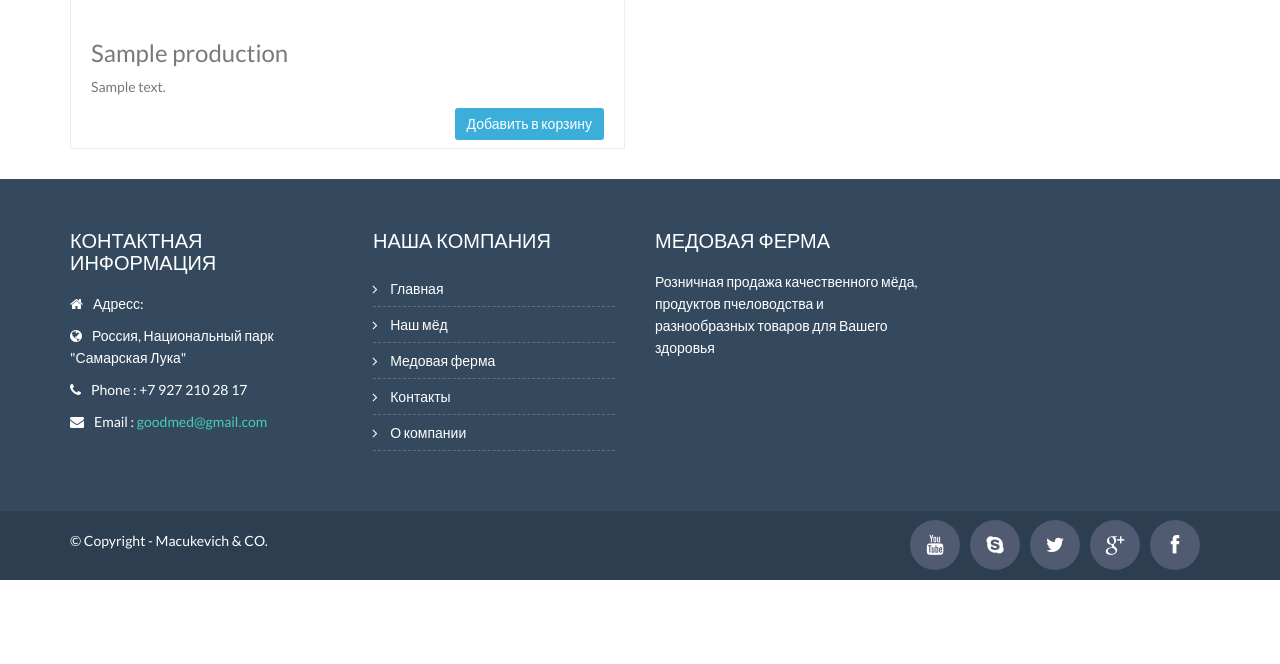
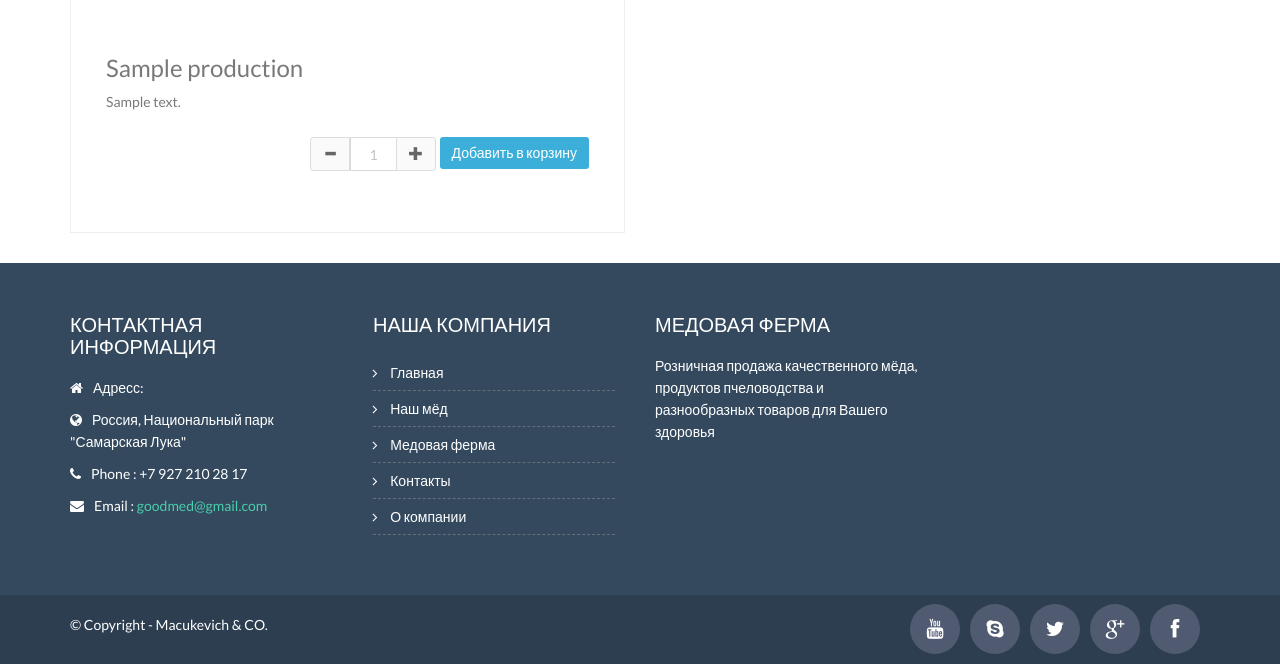
Before and after one commit to doncu/shop, a Flask app: page /production/ in a window 1280 px wide. Shown: the part 587-1251 px from the top of the page. Before the commit the page ends 1167 px from the top, so only its background shows below. Run offline with Flask 2, Linux system fonts and the light colour scheme; tables that the repository leaves empty hold one stand-in row (values such as "Sample post"); parts of the project's set-up code (start-up, migrations or seed data) failed here and were passed over; some libraries are stand-ins or nearby versions.

Commit message:
добавил кнопку + - количество товара на странице "Наш мёд"

```diff
--- a/static/css/style.css
+++ b/static/css/style.css
@@ -1078,7 +1078,7 @@ section.contact-infos {
     opacity: .7;
     margin-right: 4px;
 }
-.blog-content { padding: 20px }
+.blog-content { padding: 35px }
 .video-container {
     position: relative;
     padding-bottom: 56.25%;
--- /dev/null
+++ b/static/js/custombutton.js
@@ -0,0 +1,16 @@
+$(document).on('click', '.number-spinner button', function () {
+	var btn = $(this),
+		oldValue = btn.closest('.number-spinner').find('input').val().trim(),
+		newVal = 0;
+
+	if (btn.attr('data-dir') == 'up') {
+		newVal = parseInt(oldValue) + 1;
+	} else {
+		if (oldValue > 1) {
+			newVal = parseInt(oldValue) - 1;
+		} else {
+			newVal = 1;
+		}
+	}
+	btn.closest('.number-spinner').find('input').val(newVal);
+});
--- a/templates/production.html
+++ b/templates/production.html
@@ -16,7 +16,6 @@
     <link href="{{ url_for ('static', filename='assets/bxslider/jquery.bxslider.css')}}" rel="stylesheet" />
     <link rel="stylesheet" href="{{ url_for ('static', filename='css/animate.css')}}">
     <link href='http://fonts.googleapis.com/css?family=Lato' rel='stylesheet' type='text/css'>
-
 
     <!-- Custom styles for this template -->
     <link href="{{ url_for ('static', filename='css/style.css')}}" rel="stylesheet">
@@ -66,8 +65,23 @@
               <div class="blog-content">
                 <h3>{{ item.title }}</h3>
                 <p>{{ item.description }}</p>
-                <button type="submit" class="btn btn-primary pull-right">Добавить в корзину</button>
-                <br />
+                  <div class="Purchase" style="margin-top: 5%; margin-bottom: 5%">
+                      <div class="col-xs-5 col-xs-offset-5" style="margin-left: 35%; padding-right: 0; width: 30%">
+                          <div class="input-group number-spinner">
+                              <span class="input-group-btn">
+                                  <button class="btn btn-default" data-dir="dwn"><span class="glyphicon glyphicon-minus"></span></button>
+                              </span>
+                              <input type="text" class="form-control text-center" value="1" style="width: 180%">
+                              <span class="input-group-btn">
+                                  <button class="btn btn-default" data-dir="up"><span class="glyphicon glyphicon-plus"></span></button>
+                              </span>
+                          </div>
+                      </div>
+                      <button type="submit" class="btn btn-primary pull-right" style="margin-left: 0;">Добавить в корзину</button>
+                  </div>
+                <br>
+                <br>
+                <br>
               </div>
           </div>
           </div>
@@ -158,30 +172,24 @@
     <!--small footer end-->
 
     <!-- js placed at the end of the document so the pages load faster -->
-    <script src="{{ url_for ('static', filename='js/jquery.js')}}">
-    </script>
-    <script src="{{ url_for ('static', filename='js/bootstrap.min.js')}}">
-    </script>
-    <script type="text/javascript" src="{{ url_for ('static', filename='js/hover-dropdown.js')}}">
-    </script>
-    <script defer src="{{ url_for ('static', filename='js/jquery.flexslider.js')}}">
-    </script>
+    <script src="{{ url_for ('static', filename='js/jquery.js')}}"></script>
+    <script src="{{ url_for ('static', filename='js/bootstrap.min.js')}}"></script>
+    <script type="text/javascript" src="{{ url_for ('static', filename='js/hover-dropdown.js')}}"></script>
+    <script defer src="{{ url_for ('static', filename='js/jquery.flexslider.js')}}"></script>
     <script type="text/javascript" src="{{ url_for ('static', filename='assets/bxslider/jquery.bxslider.js')}}">
     </script>
 
-    <script src="{{ url_for ('static', filename='js/jquery.easing.min.js')}}">
-    </script>
-    <script src="{{ url_for ('static', filename='js/link-hover.js')}}">
-    </script>
+    <script src="{{ url_for ('static', filename='js/jquery.easing.min.js')}}"></script>
+    <script src="{{ url_for ('static', filename='js/link-hover.js')}}"></script>
+    <script src="{{ url_for ('static', filename='js/custombutton.js')}}"></script>
+
 
 
     <!--common script for all pages-->
-    <script src="{{ url_for ('static', filename='js/common-scripts.js')}}">
-    </script>
+    <script src="{{ url_for ('static', filename='js/common-scripts.js')}}"></script>
 
 
-    <script src="{{ url_for ('static', filename='js/wow.min.js')}}">
-    </script>
+    <script src="{{ url_for ('static', filename='js/wow.min.js')}}"></script>
     <script>
       wow = new WOW(
         {
```
